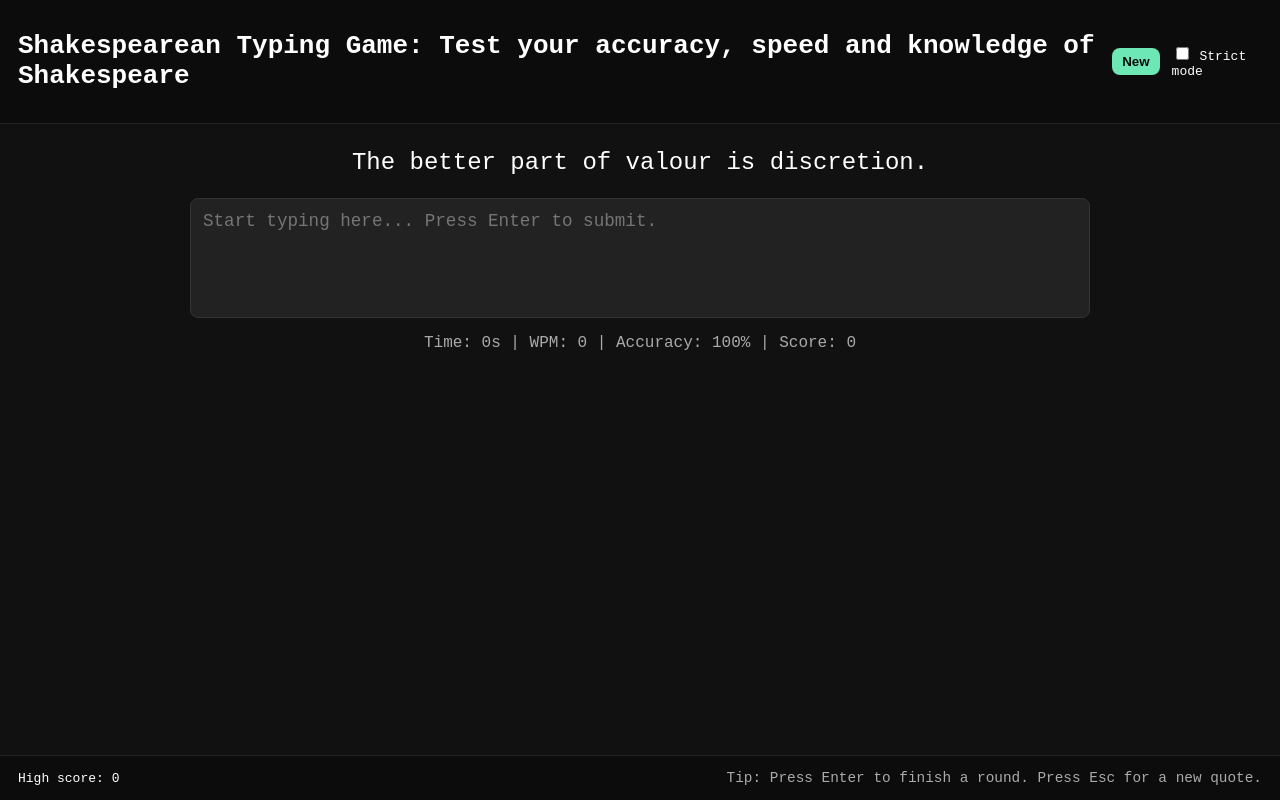
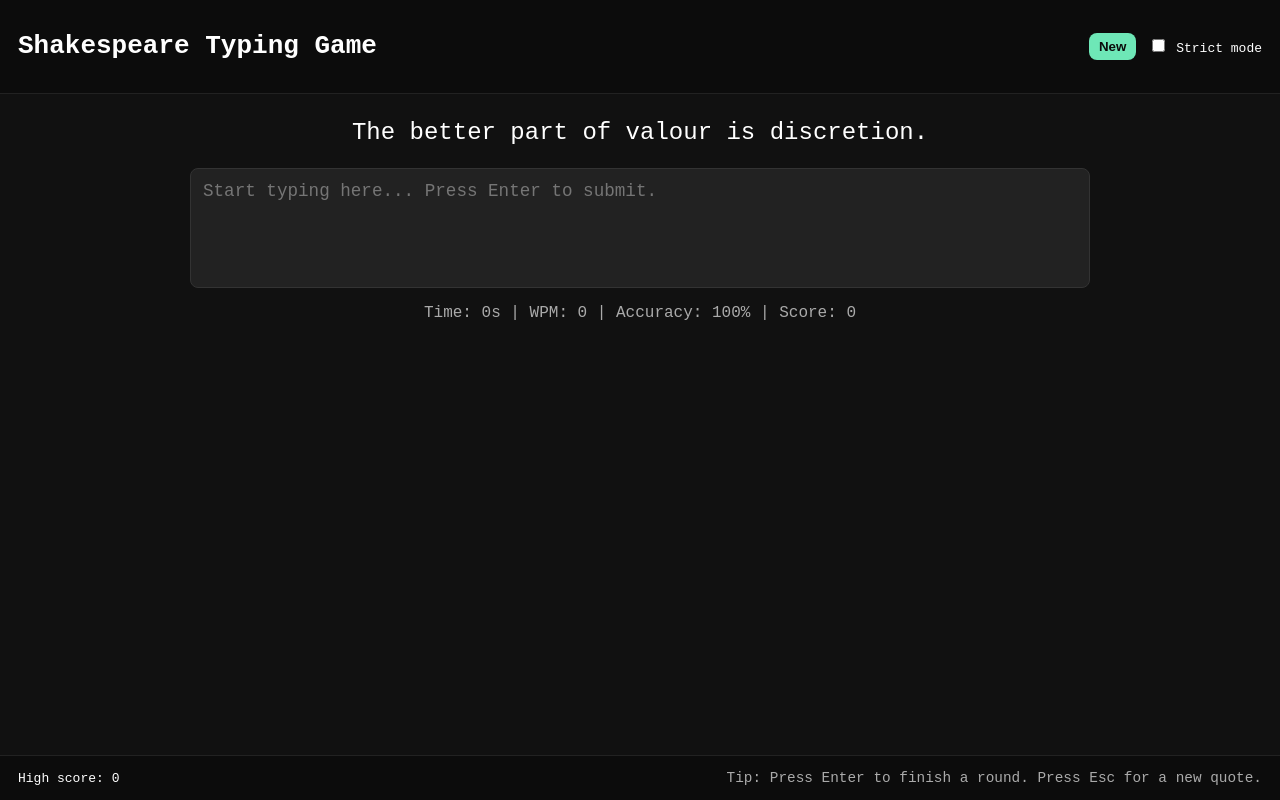
Before and after one commit to debbiediscovers/typing-game, a plain HTML site: page index.html in a window 1280 px wide. Drawn offline with Linux system fonts and the light colour scheme.

Commit message:
Add files via upload

```diff
--- a/index.html
+++ b/index.html
@@ -3,12 +3,12 @@
 <head>
   <meta charset="UTF-8" />
   <meta name="viewport" content="width=device-width, initial-scale=1.0"/>
-  <title>Shakespearean Typing Game: Test your accuracy, speed and knowledge of Shakespeare</title>
+  <title>Shakespeare Typing Game</title>
   <link rel="stylesheet" href="style.css">
 </head>
 <body>
   <header>
-    <h1>Shakespearean Typing Game: Test your accuracy, speed and knowledge of Shakespeare</h1>
+    <h1>Shakespeare Typing Game</h1>
     <div id="controls">
       <button id="newBtn" title="New quote (Esc)">New</button>
       <label><input type="checkbox" id="strictMode" /> Strict mode</label>
```
